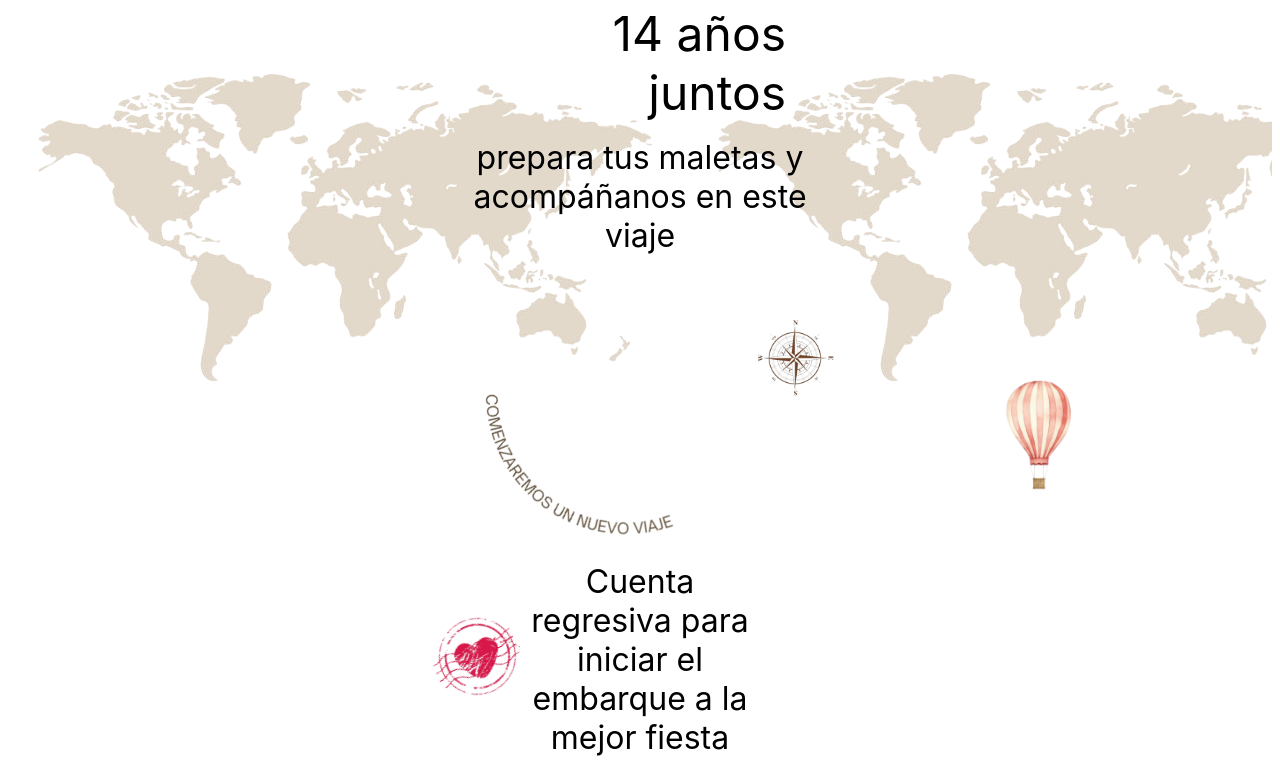
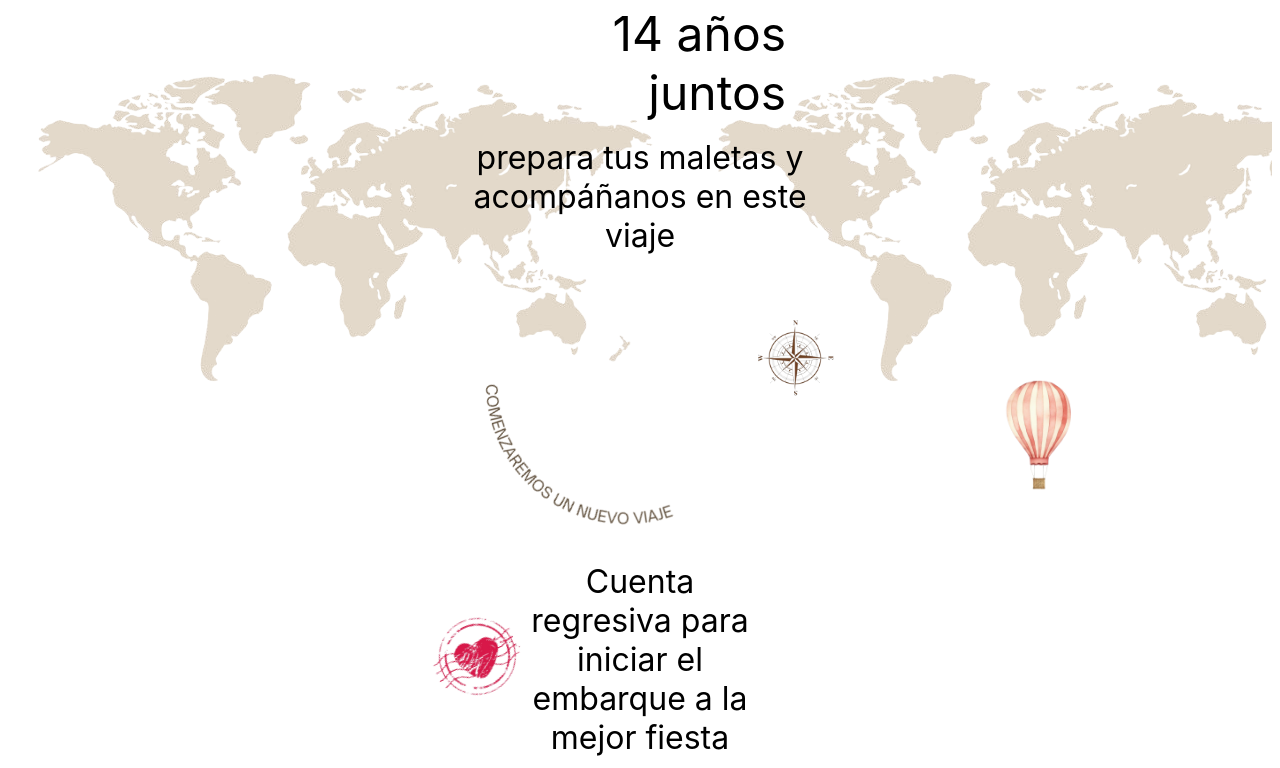
Before and after one commit to CristopherVanegas/BodaNicoleRo, a React (Vite) app in the folder boda_nicole_ro/: page / in a window 1280 px wide. Shown: the part 824-1592 px from the top of the page. Built offline with nearby package versions, Linux system fonts and the light colour scheme; the HTML template or start-up script is replaced by a standard one.

Commit message:
Se subió un poco la frase

```diff
--- a/boda_nicole_ro/src/components/Countdown/Countdown.module.css
+++ b/boda_nicole_ro/src/components/Countdown/Countdown.module.css
@@ -123,7 +123,7 @@
   transform: rotate(35deg);
   position: absolute;
   left: 10%;
-  top: -30%;
+  top: -40%;
 }
 
 .heart_stamp {
```
